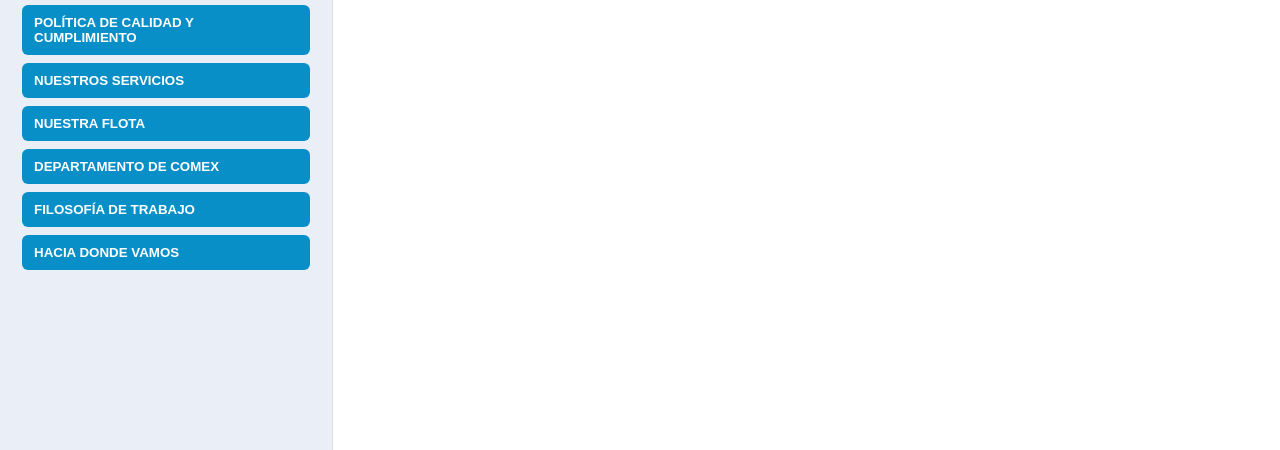
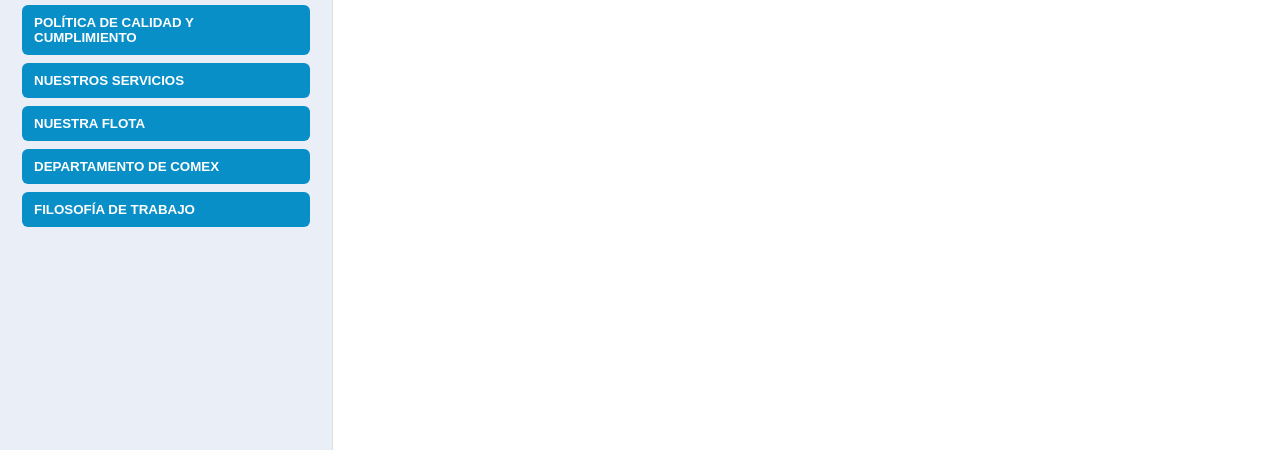
Before and after one commit to Nylglobal/presentacion-corporativa, a plain HTML site: page index.html in a window 1280 px wide. Shown: the part 351-801 px from the top of the page. Drawn offline with Linux system fonts and the light colour scheme.

Commit message:
Update index.html

```diff
--- a/index.html
+++ b/index.html
@@ -161,7 +161,6 @@
       <button onclick="mostrar('flota')">NUESTRA FLOTA</button>
       <button onclick="mostrar('comex')">DEPARTAMENTO DE COMEX</button>
       <button onclick="mostrar('filosofia')">FILOSOFÍA DE TRABAJO</button>
-      <button onclick="mostrar('futuro')">HACIA DONDE VAMOS</button>
     </aside>
 
     <main id="contenido" class="contenido" role="main">
```
